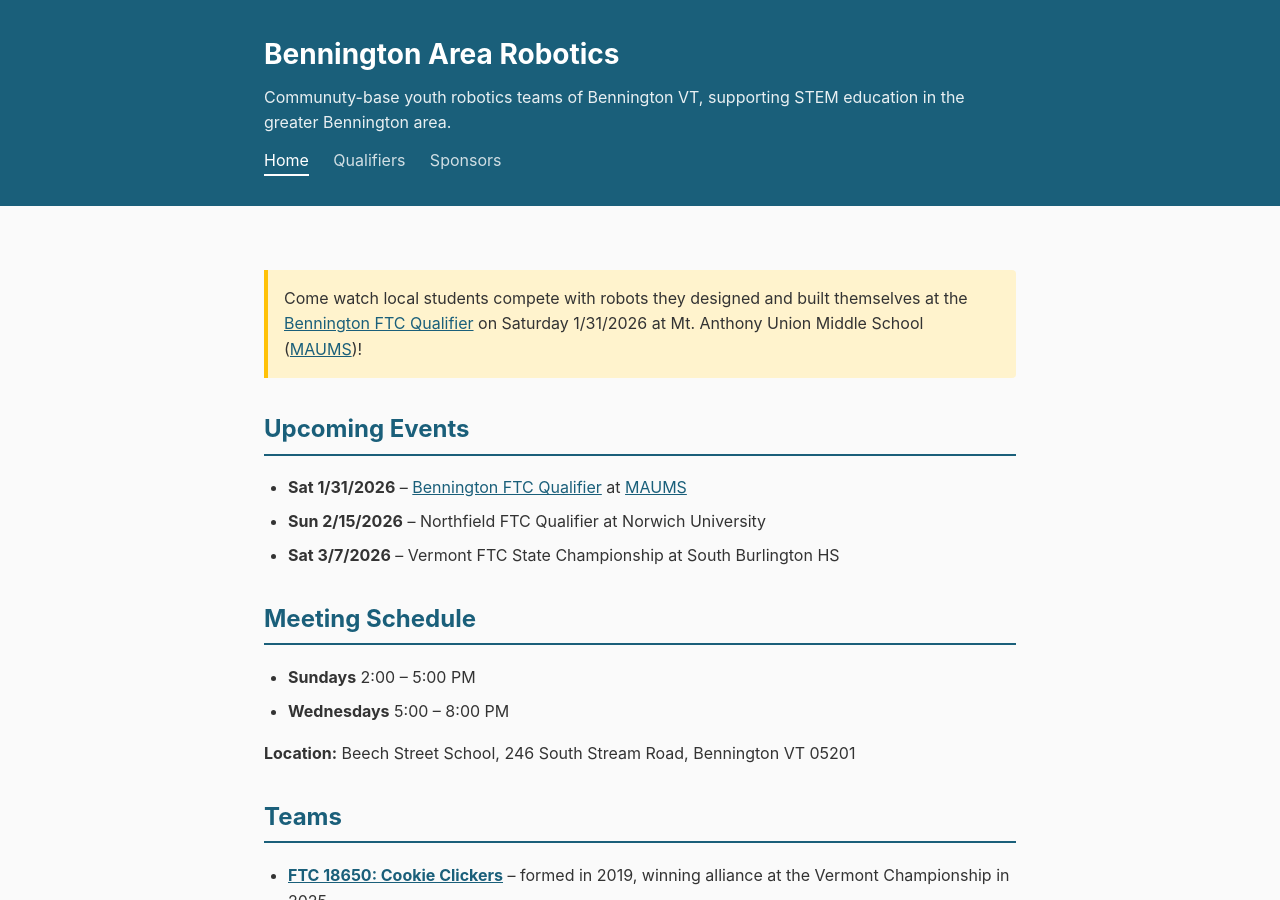
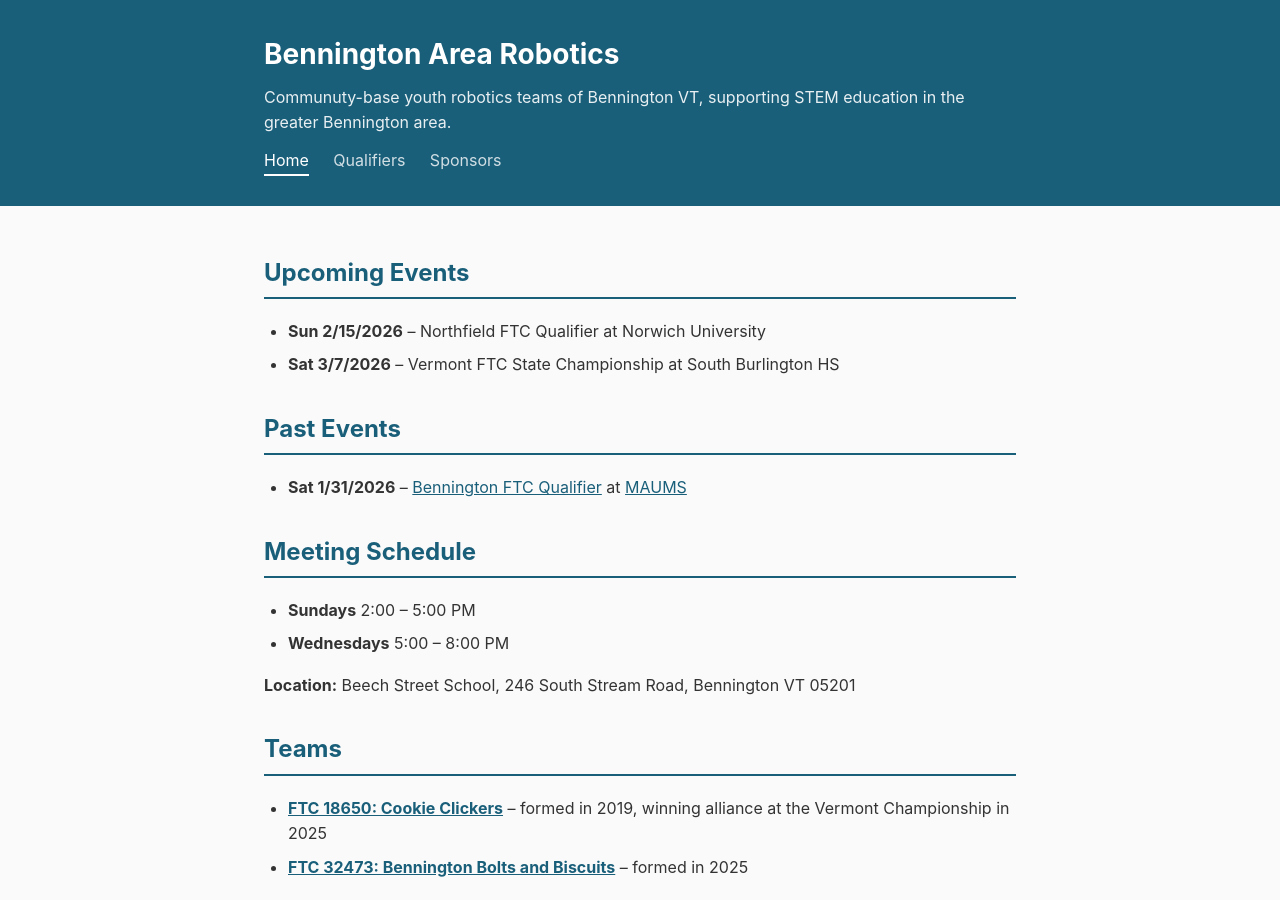
Before and after one commit to bennington-area-robotics/bennington-area-robotics.github.io, a Jekyll site: the page built from index.md, in a window 1280 px wide and 900 px high. Built offline with Jekyll 4.4.1, drawn with Linux system fonts in a browser that asks for light colours.

Commit message:
updates event info

```diff
--- a/index.md
+++ b/index.md
@@ -3,15 +3,14 @@ layout: default
 title: Home
 ---
 
-<div class="highlight">
-Come watch local students compete with robots they designed and built themselves at the <a href="events/bennington-qualifier-2026">Bennington FTC Qualifier</a> on Saturday 1/31/2026 at Mt. Anthony Union Middle School (<a href="https://maps.app.goo.gl/zE9WbCbWNENq3pGUA" target="_blank">MAUMS</a>)!
-</div>
-
 ## Upcoming Events
 
-- **Sat 1/31/2026** – [Bennington FTC Qualifier](events/bennington-qualifier-2026) at [MAUMS](https://maps.app.goo.gl/zE9WbCbWNENq3pGUA){:target="_blank"}
 - **Sun 2/15/2026** – Northfield FTC Qualifier at Norwich University
 - **Sat 3/7/2026** – Vermont FTC State Championship at South Burlington HS
+
+## Past Events
+
+- **Sat 1/31/2026** – [Bennington FTC Qualifier](events/bennington-qualifier-2026) at [MAUMS](https://maps.app.goo.gl/zE9WbCbWNENq3pGUA){:target="_blank"}
 
 ## Meeting Schedule
 
```
Also changed, not shown: events/bennington-qualifier-2026/index.md (+2 -2 lines).
